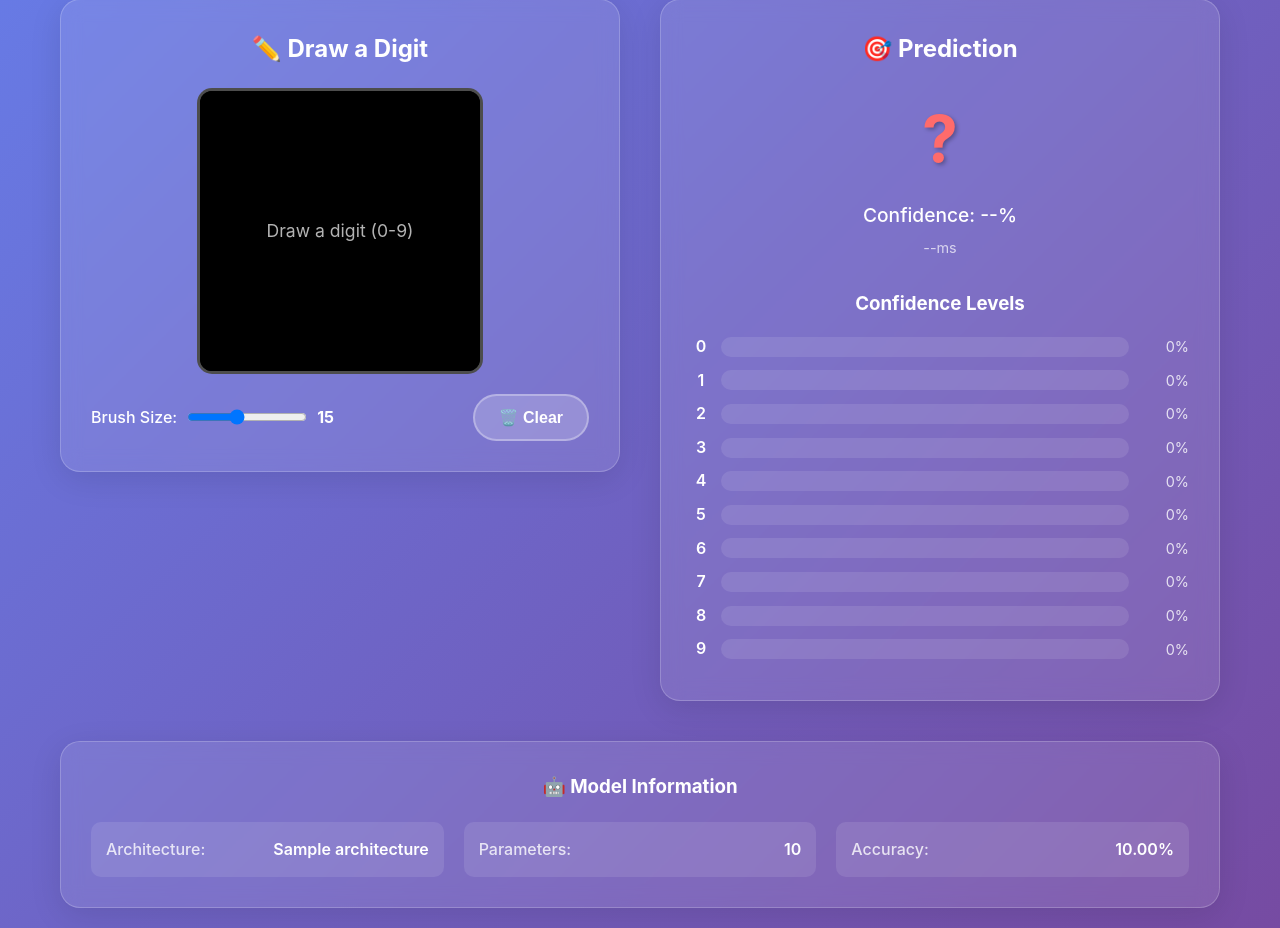
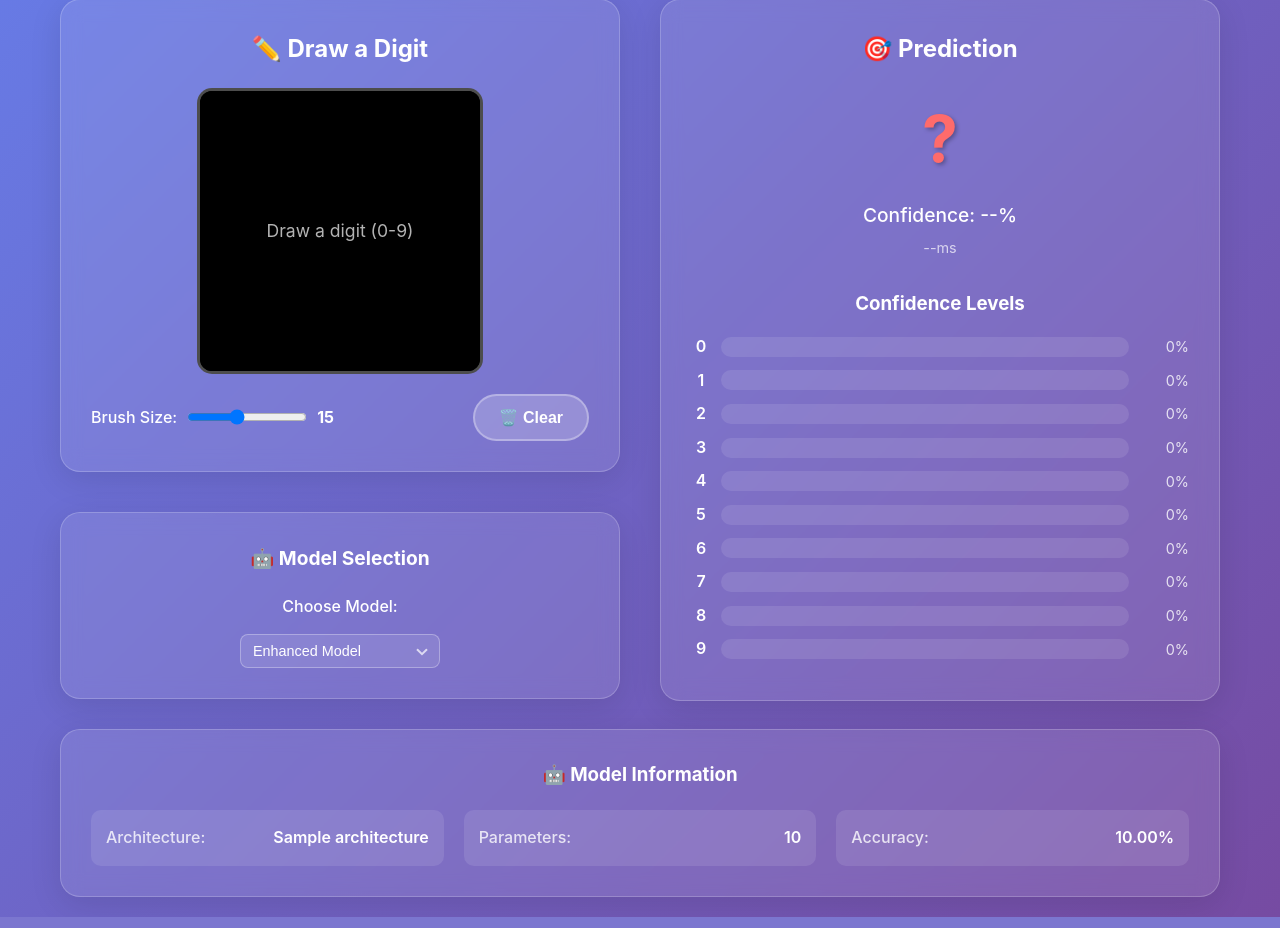
Before and after one commit to matt-minev/NeuralEngine, a Flask app: template apps/digit_recognizer_web/templates/index.html in a window 1280 px wide. Shown: the part 179-1107 px from the top of the page. Run offline with Flask 3, Linux system fonts and the light colour scheme; the template is opened without the code that fills it: most values are stand-ins (such as "Sample title", 1, 10 or a date in 2020).

Commit message:
Model Switcher

```diff
--- a/apps/digit_recognizer_web/app.py
+++ b/apps/digit_recognizer_web/app.py
@@ -28,11 +28,11 @@ neural_network = None
 model_accuracy = 0.0
 model_info = {}
 
-def load_model():
+def load_model(model_name='enhanced_digit_model.pkl'):
     """Load the trained Neural Engine model."""
     global neural_network, model_accuracy, model_info
 
-    model_path = os.path.join('static', 'models', 'enhanced_digit_model.pkl')
+    model_path = os.path.join('static', 'models', model_name)
 
     try:
         with open(model_path, 'rb') as f:
@@ -48,6 +48,7 @@ def load_model():
         }
 
         print(f"✅ Neural Engine model loaded successfully!")
+        print(f"   Model: {model_name}")
         print(f"   Architecture: {model_info['architecture']}")
         print(f"   Parameters: {model_info['parameters']:,}")
         print(f"   Accuracy: {model_info['accuracy']:.2f}%")
@@ -156,6 +157,52 @@ def health_check():
         'model_accuracy': model_accuracy
     })
 
+@app.route('/switch_model', methods=['POST'])
+def switch_model():
+    """Handle model switching requests."""
+    try:
+        data = request.get_json()
+        model_name = data.get('model_name')
+
+        if not model_name:
+            return jsonify({'error': 'No model name provided'}), 400
+
+        # Update the model path
+        model_path = os.path.join('static', 'models', model_name)
+
+        if not os.path.exists(model_path):
+            return jsonify({'error': f'Model {model_name} not found'}), 404
+
+        # Load the new model
+        global neural_network, model_accuracy, model_info
+
+        with open(model_path, 'rb') as f:
+            model_data = pickle.load(f)
+
+        neural_network = model_data['model']
+        model_accuracy = model_data.get('accuracy', 0.0)
+        model_info = {
+            'architecture': neural_network.layer_sizes,
+            'parameters': neural_network.count_parameters(),
+            'accuracy': model_accuracy,
+            'activations': [layer.activation_name for layer in neural_network.layers]
+        }
+
+        print(f"✅ Switched to model: {model_name}")
+        print(f"   Architecture: {model_info['architecture']}")
+        print(f"   Parameters: {model_info['parameters']:,}")
+        print(f"   Accuracy: {model_info['accuracy']:.2f}%")
+
+        return jsonify({
+            'success': True,
+            'model_name': model_name,
+            'model_info': model_info
+        })
+
+    except Exception as e:
+        print(f"❌ Model switch error: {e}")
+        return jsonify({'error': f'Failed to switch model: {str(e)}'}), 500
+
 if __name__ == '__main__':
     print("🚀 Starting NeuralEngine Web Application")
     print("=" * 50)
--- a/apps/digit_recognizer_web/static/css/style.css
+++ b/apps/digit_recognizer_web/static/css/style.css
@@ -56,11 +56,39 @@ body {
 }
 
 /* Main Content */
+/* Updated Main Content Grid */
 .main-content {
   display: grid;
   grid-template-columns: 1fr 1fr;
   gap: 40px;
-  margin-bottom: 40px;
+  margin-bottom: 20px;
+}
+
+/* Left column container - stacks drawing and model selection */
+.left-column {
+  display: flex;
+  flex-direction: column;
+  gap: 20px;
+}
+
+/* Remove the margin-bottom from drawing section since we're using gap */
+.drawing-section {
+  margin-bottom: 0;
+}
+
+.model-selection-section {
+  margin-bottom: 0;
+}
+
+@media (max-width: 768px) {
+  .main-content {
+    grid-template-columns: 1fr;
+    gap: 20px;
+  }
+
+  .left-column {
+    gap: 15px;
+  }
 }
 
 /* Drawing Section */
@@ -255,7 +283,7 @@ body {
 
 /* Model Info */
 .model-info {
-  margin-top: 40px;
+  margin-top: -30px;
 }
 
 .model-info h3 {
@@ -460,3 +488,160 @@ body {
   height: 6px;
   animation-duration: 4s;
 }
+
+/* Apple-like Model Selector */
+.model-selector {
+  display: flex;
+  align-items: center;
+  gap: 10px;
+  color: white;
+}
+
+.model-selector label {
+  font-weight: 500;
+}
+
+.custom-select {
+  position: relative;
+  display: inline-block;
+  min-width: 160px;
+}
+
+.custom-select select {
+  width: 100%;
+  padding: 8px 35px 8px 12px;
+  background: rgba(255, 255, 255, 0.1);
+  border: 1px solid rgba(255, 255, 255, 0.3);
+  border-radius: 8px;
+  color: white;
+  font-size: 0.9rem;
+  font-weight: 500;
+  cursor: pointer;
+  transition: all 0.3s ease;
+  appearance: none;
+  -webkit-appearance: none;
+  -moz-appearance: none;
+}
+
+.custom-select select:hover {
+  background: rgba(255, 255, 255, 0.15);
+  border-color: rgba(255, 255, 255, 0.5);
+}
+
+.custom-select select:focus {
+  outline: none;
+  background: rgba(255, 255, 255, 0.2);
+  border-color: rgba(255, 255, 255, 0.7);
+  box-shadow: 0 0 0 3px rgba(255, 255, 255, 0.1);
+}
+
+.custom-select select option {
+  background: #2c3e50;
+  color: white;
+  padding: 8px 12px;
+}
+
+.select-arrow {
+  position: absolute;
+  right: 12px;
+  top: 50%;
+  transform: translateY(-50%);
+  pointer-events: none;
+  color: rgba(255, 255, 255, 0.7);
+  transition: transform 0.3s ease;
+}
+
+.custom-select select:focus + .select-arrow {
+  transform: translateY(-50%) rotate(180deg);
+}
+
+/* Loading state for model selector */
+.model-selector.loading select {
+  opacity: 0.6;
+  cursor: not-allowed;
+}
+
+.model-selector.loading .select-arrow {
+  animation: spin 1s linear infinite;
+}
+
+@keyframes spin {
+  0% {
+    transform: translateY(-50%) rotate(0deg);
+  }
+  100% {
+    transform: translateY(-50%) rotate(360deg);
+  }
+}
+
+/* Responsive adjustments */
+@media (max-width: 768px) {
+  .controls {
+    flex-direction: column;
+    align-items: stretch;
+    gap: 15px;
+  }
+
+  .brush-control,
+  .model-selector {
+    justify-content: center;
+  }
+
+  .custom-select {
+    min-width: 200px;
+  }
+}
+
+/* Model Selection Section */
+.model-selection-section {
+  margin-bottom: 20px;
+}
+
+.model-selection-section h2 {
+  color: white;
+  font-size: 1.2rem;
+  margin-bottom: 20px;
+  text-align: center;
+}
+
+.model-selection-section .model-selector {
+  display: flex;
+  flex-direction: column;
+  align-items: center;
+  gap: 15px;
+  color: white;
+}
+
+.model-selection-section .model-selector label {
+  font-weight: 500;
+  font-size: 1rem;
+}
+
+.model-selection-section .custom-select {
+  min-width: 200px;
+}
+
+/* Update main content grid for the new section */
+.main-content {
+  display: grid;
+  grid-template-columns: 1fr 1fr;
+  gap: 40px;
+  margin-bottom: 40px;
+}
+
+/* Left column should stack drawing and model selection */
+.main-content .drawing-section {
+  margin-bottom: 20px;
+}
+
+/* Responsive design updates */
+@media (max-width: 768px) {
+  .main-content {
+    grid-template-columns: 1fr;
+    gap: 20px;
+  }
+
+  .model-selection-section {
+    margin-bottom: 20px;
+  }
+}
--- a/apps/digit_recognizer_web/static/js/main.js
+++ b/apps/digit_recognizer_web/static/js/main.js
@@ -9,6 +9,7 @@ class DigitRecognizer {
     this.setupCanvas();
     this.setupEventListeners();
     this.setupPredictionDisplay();
+    this.setupModelSelector();
     this.lastPredictionTime = 0;
     this.sequenceTracker = []; // Track digit sequence for easter egg
     this.targetSequence = [3, 1, 4]; // Pi digits sequence
@@ -354,6 +355,72 @@ class DigitRecognizer {
     ];
     return colors[Math.floor(Math.random() * colors.length)];
   }
+
+  setupModelSelector() {
+    const modelSelect = document.getElementById("modelSelect");
+    const modelSelector = document.querySelector(".model-selector");
+
+    modelSelect.addEventListener("change", async (e) => {
+      const selectedModel = e.target.value;
+      console.log(`🔄 Switching to model: ${selectedModel}`);
+
+      // Show loading state
+      modelSelector.classList.add("loading");
+
+      try {
+        // Send model switch request
+        const response = await fetch("/switch_model", {
+          method: "POST",
+          headers: {
+            "Content-Type": "application/json",
+          },
+          body: JSON.stringify({ model_name: selectedModel }),
+        });
+
+        if (response.ok) {
+          const result = await response.json();
+          console.log("✅ Model switched successfully:", result);
+
+          // Update model info display
+          this.updateModelInfo(result.model_info);
+
+          // Clear canvas and reset predictions
+          this.clearCanvas();
+
+          // Reset sequence tracker
+          this.sequenceTracker = [];
+        } else {
+          console.error("❌ Model switch failed:", response.statusText);
+          alert("Failed to switch model. Please try again.");
+        }
+      } catch (error) {
+        console.error("❌ Model switch error:", error);
+        alert("Error switching model. Please try again.");
+      } finally {
+        // Remove loading state
+        modelSelector.classList.remove("loading");
+      }
+    });
+  }
+
+  updateModelInfo(modelInfo) {
+    // Update the model info display
+    const elements = {
+      architecture: document.querySelector(".stat .value"),
+      parameters: document.querySelectorAll(".stat .value")[1],
+      accuracy: document.querySelectorAll(".stat .value")[2],
+    };
+
+    if (elements.architecture) {
+      elements.architecture.textContent = modelInfo.architecture.join(" → ");
+    }
+    if (elements.parameters) {
+      elements.parameters.textContent = modelInfo.parameters.toLocaleString();
+    }
+    if (elements.accuracy) {
+      elements.accuracy.textContent = `${modelInfo.accuracy.toFixed(2)}%`;
+    }
+  }
 }
 
 // Initialize the app when DOM is loaded
--- a/apps/digit_recognizer_web/templates/index.html
+++ b/apps/digit_recognizer_web/templates/index.html
@@ -19,6 +19,8 @@
 
       <!-- Main Content -->
       <main class="main-content">
+        <!-- Left Column -->
+        <div class="left-column">
           <!-- Drawing Section -->
           <section class="drawing-section">
             <div class="card glass-card">
@@ -41,23 +43,58 @@
                   />
                   <span id="brushValue">15</span>
                 </div>
-              <button id="clearBtn" class="btn btn-secondary">🗑️ Clear</button>
+                <button id="clearBtn" class="btn btn-secondary">
+                  🗑️ Clear
+                </button>
               </div>
             </div>
           </section>
+
+          <!-- Model Selection -->
+          <section class="model-selection-section">
+            <div class="card glass-card">
+              <h2>🤖 Model Selection</h2>
+              <div class="model-selector">
+                <label for="modelSelect">Choose Model:</label>
+                <div class="custom-select">
+                  <select id="modelSelect">
+                    <option value="enhanced_digit_model.pkl">
+                      Enhanced Model
+                    </option>
+                    <option value="digit_model_bulletproof.pkl">
+                      Bulletproof Model
+                    </option>
+                    <option value="digit_model_optimized.pkl">
+                      Optimized Model
+                    </option>
+                    <option value="digit_model.pkl">Basic Model</option>
+                  </select>
+                  <div class="select-arrow">
+                    <svg width="12" height="8" viewBox="0 0 12 8">
+                      <path
+                        d="M1 1l5 5 5-5"
+                        stroke="currentColor"
+                        stroke-width="2"
+                        fill="none"
+                      />
+                    </svg>
+                  </div>
+                </div>
+              </div>
+            </div>
+          </section>
+        </div>
 
         <!-- Prediction Section -->
         <section class="prediction-section">
           <div class="card glass-card">
             <h2>🎯 Prediction</h2>
-
             <!-- Top Prediction -->
             <div class="top-prediction">
               <div class="predicted-digit" id="predictedDigit">?</div>
               <div class="confidence" id="confidence">Confidence: --%</div>
               <div class="prediction-time" id="predictionTime">--ms</div>
             </div>
-
             <!-- Confidence Bars -->
             <div class="confidence-bars">
               <h3>Confidence Levels</h3>
```
Lines whose indentation alone changed are shown as unchanged.
